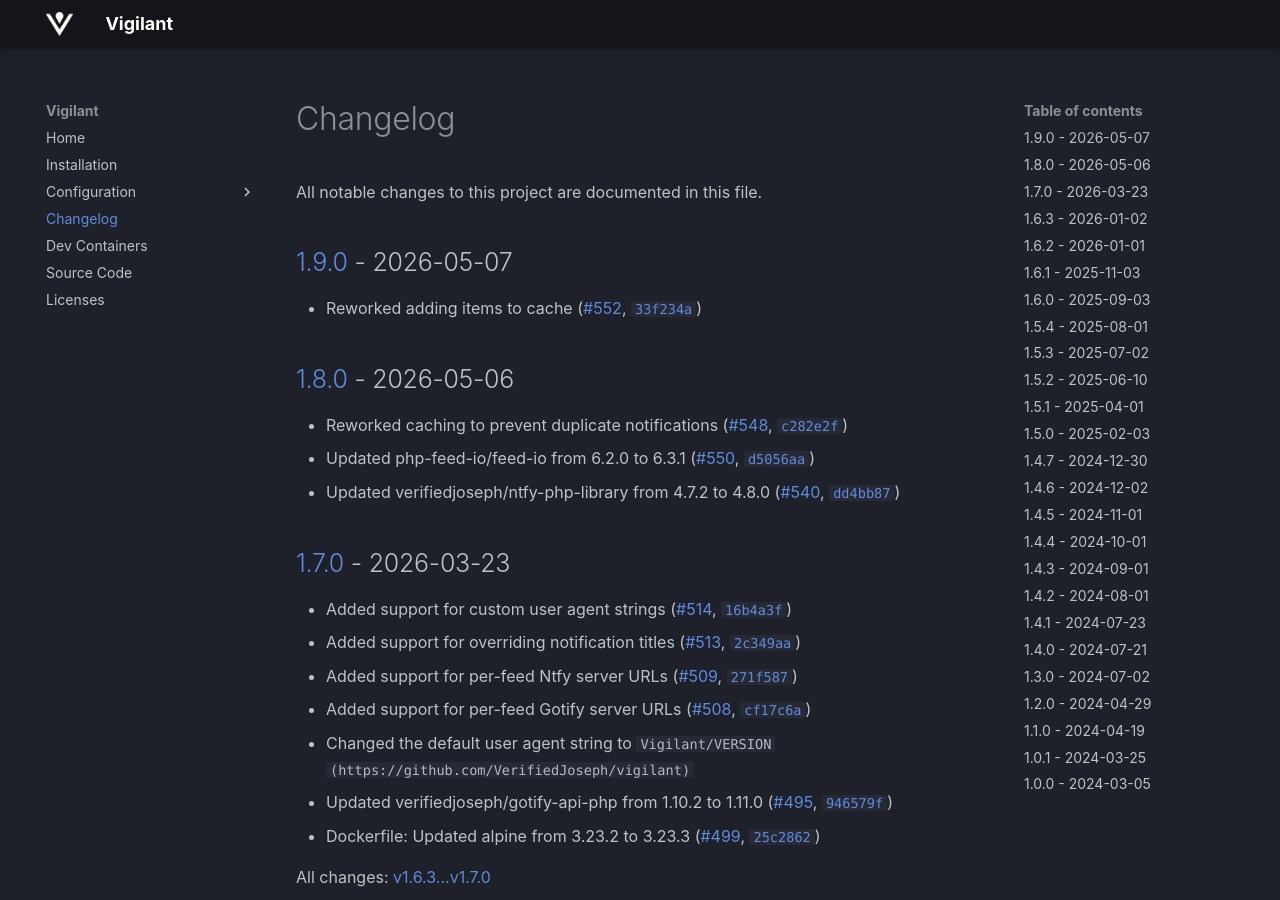
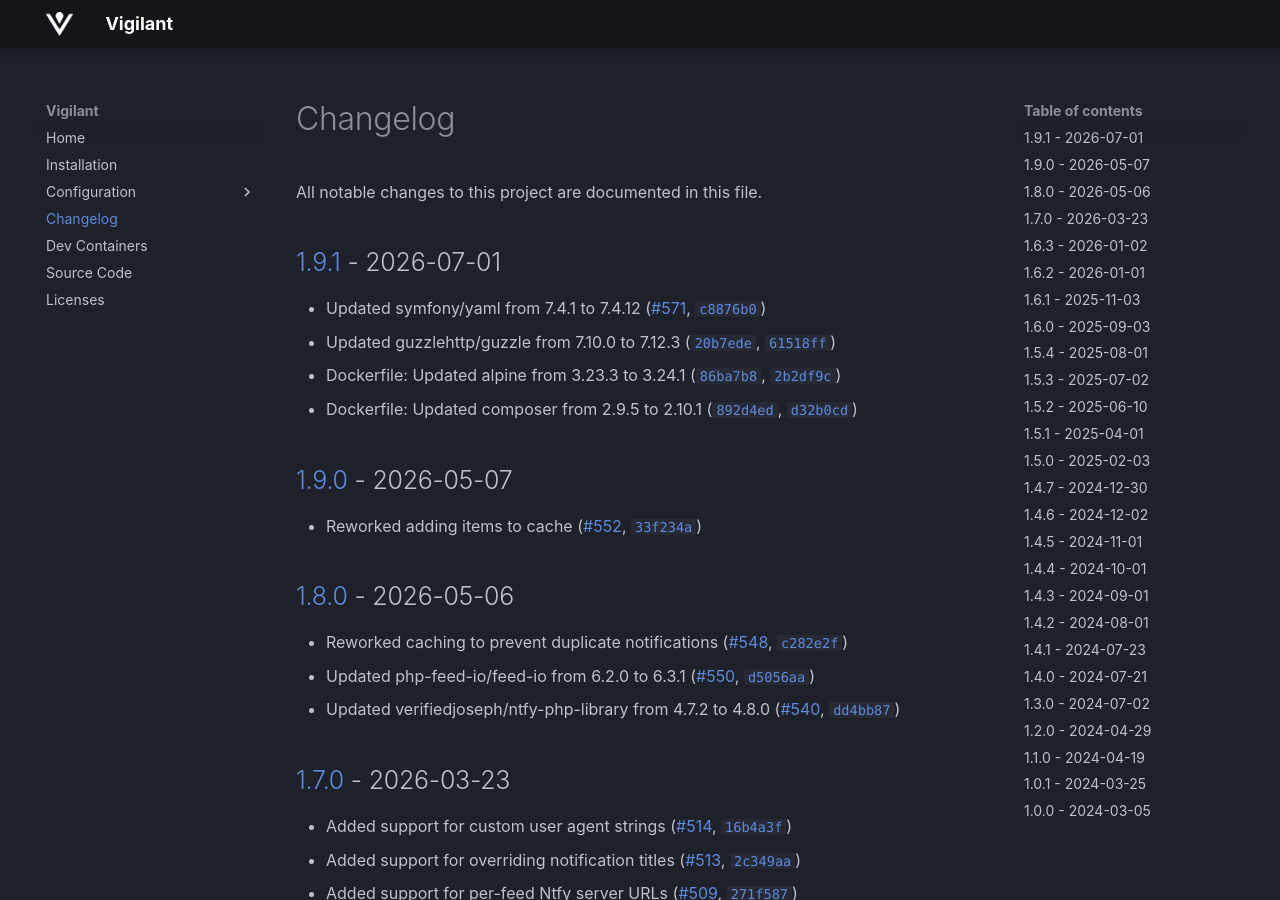
Before and after one commit to VerifiedJoseph/vigilant, an MkDocs documentation site: the page built from docs/changelog.md, in a window 1280 px wide and 900 px high. Built offline with MkDocs 1.6.1 and Material for MkDocs 9.7.7, drawn with Linux system fonts in a browser that asks for light colours; plug-ins that fetch from the network failed and are left out.

Commit message:
Version 1.9.1 (#585)

```diff
--- a/CHANGELOG.md
+++ b/CHANGELOG.md
@@ -1,6 +1,13 @@
 # Changelog
 
 All notable changes to this project are documented in this file.
+
+## [1.9.1](https://github.com/VerifiedJoseph/vigilant/releases/tag/v1.9.1) - 2026-07-01
+
+- Updated symfony/yaml from 7.4.1 to 7.4.12 ([#571](https://github.com/VerifiedJoseph/vigilant/pull/571), [`c8876b0`](https://github.com/VerifiedJoseph/vigilant/commit/c8876b0d4dfd283e57d1043eafc60137517857ae))
+- Updated guzzlehttp/guzzle from 7.10.0 to 7.12.3 ([`20b7ede`](https://github.com/VerifiedJoseph/vigilant/commit/20b7edec6146e3fe57c88340aba6b3f5a523fd02), [`61518ff`](https://github.com/VerifiedJoseph/vigilant/commit/61518ff74f467bf73d6167b8e0cb7306b3ed348b))
+- Dockerfile: Updated alpine from 3.23.3 to 3.24.1 ([`86ba7b8`](https://github.com/VerifiedJoseph/vigilant/commit/86ba7b8aabdf18472fa07757b3d0e2efe175e9c1), [`2b2df9c`](https://github.com/VerifiedJoseph/vigilant/commit/2b2df9c3dc4f86ab508a9e33797f82fb19cce532))
+- Dockerfile: Updated composer from 2.9.5 to 2.10.1 ([`892d4ed`](https://github.com/VerifiedJoseph/vigilant/commit/892d4eda6fb9de1fb8f439c6b186ff603d6f64eb), [`d32b0cd`](https://github.com/VerifiedJoseph/vigilant/commit/d32b0cd7626b35568f0b86bb31d062400a333912))
 
 ## [1.9.0](https://github.com/VerifiedJoseph/vigilant/releases/tag/v1.9.0) - 2026-05-07
 
--- a/docker-compose.yml
+++ b/docker-compose.yml
@@ -1,7 +1,7 @@
 version: '3'
 services:
   vigilant:
-    image: ghcr.io/verifiedjoseph/vigilant:1.9.0
+    image: ghcr.io/verifiedjoseph/vigilant:1.9.1
     environment:
       - VIGILANT_TIMEZONE=Europe/London
       - VIGILANT_NOTIFICATION_SERVICE=ntfy
--- a/docs/install.md
+++ b/docs/install.md
@@ -6,7 +6,7 @@
 version: '3'
 services:
   vigilant:
-    image: ghcr.io/verifiedjoseph/vigilant:1.9.0
+    image: ghcr.io/verifiedjoseph/vigilant:1.9.1
     environment:
       - VIGILANT_NOTIFICATION_SERVICE=ntfy
       - VIGILANT_NOTIFICATION_NTFY_URL=https://ntfy.sh/
```
Also changed, not shown: 2 other files.
